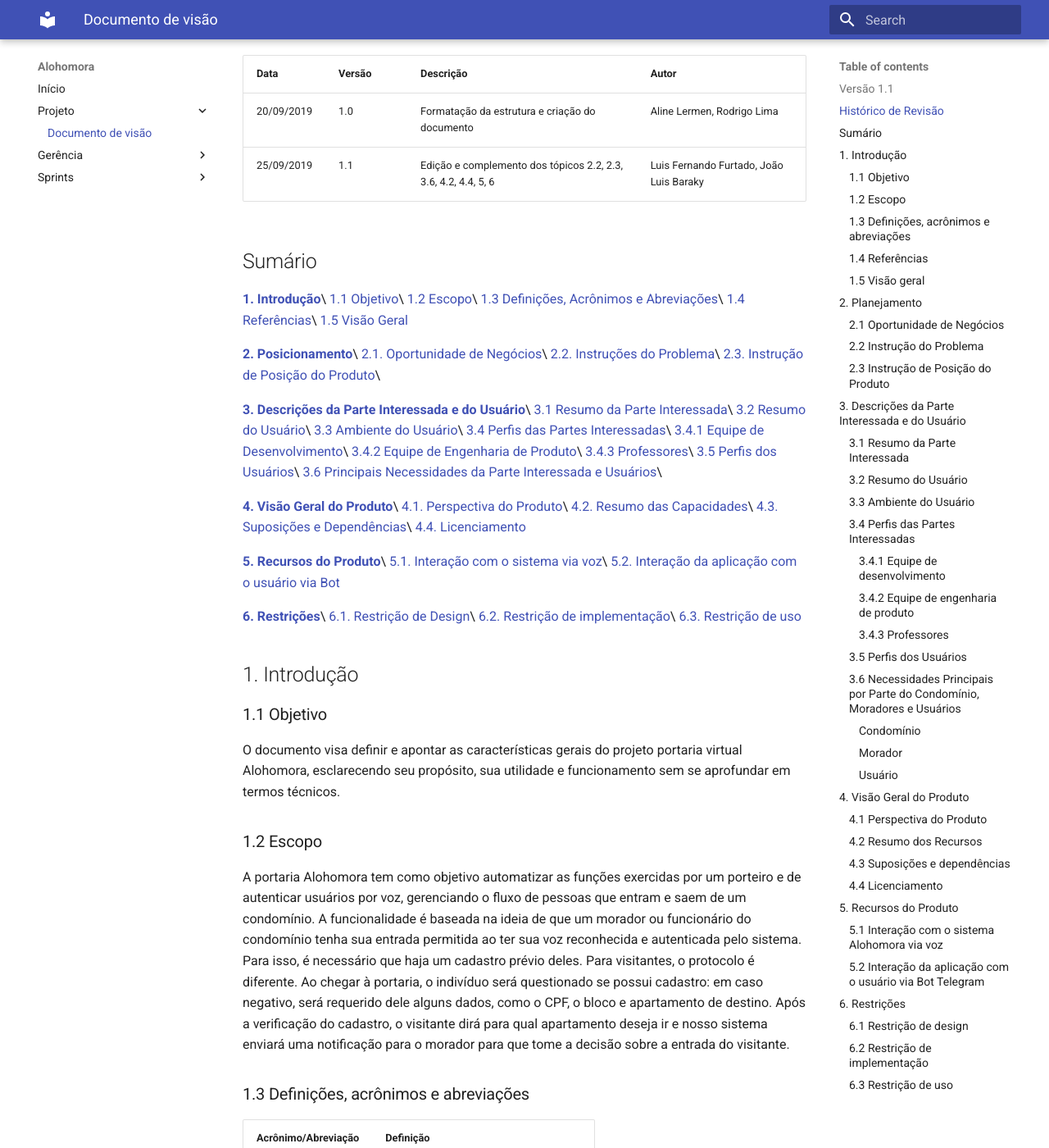
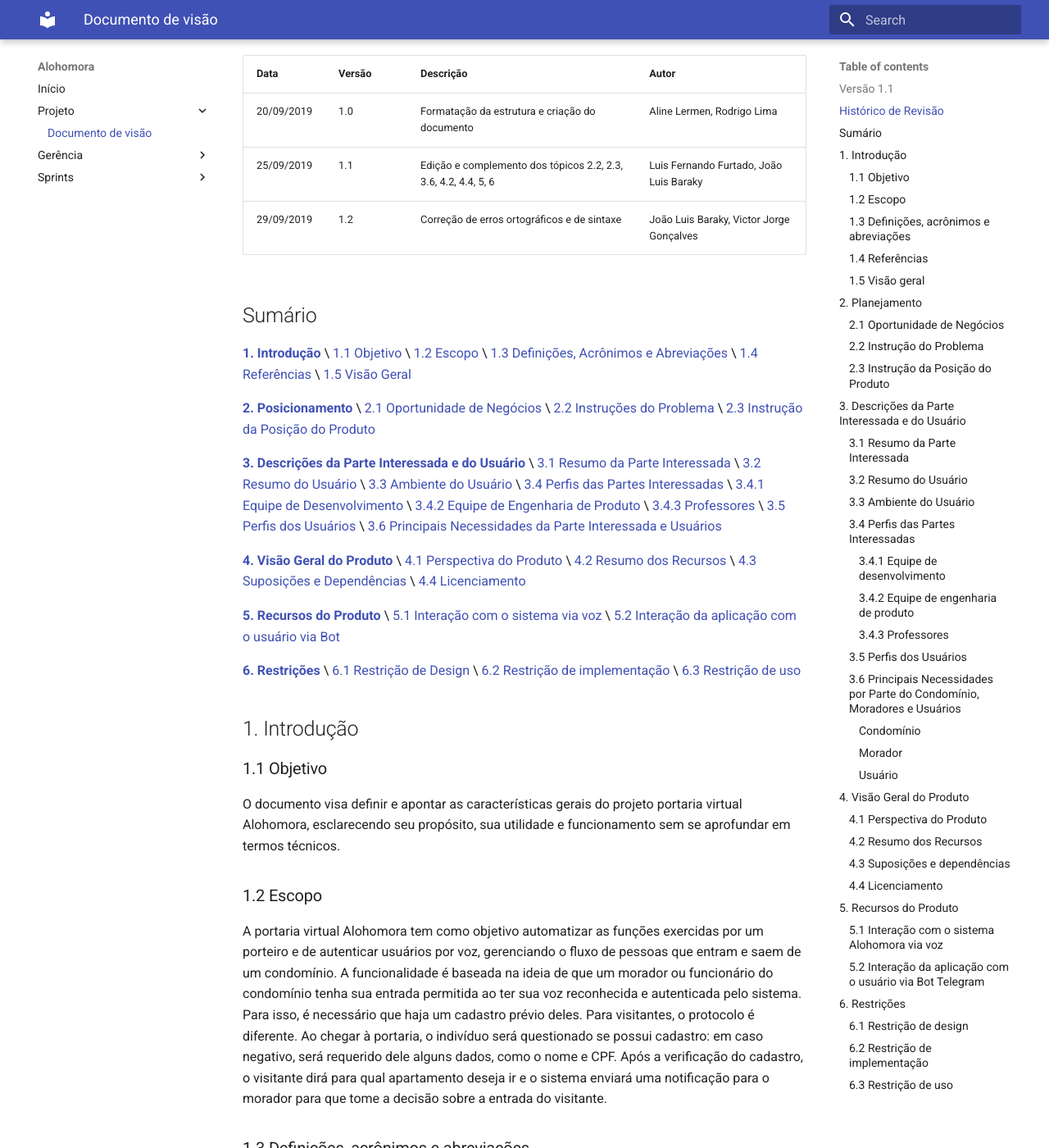
Before and after one commit to Alohomora-team/AlohomoraAPI, an MkDocs documentation site: the page built from docs/docs/projeto/doc_visao.md, in a window 1280 px wide and 1400 px high, scrolled down 229 px. Shown: the whole window at 82% size. Built offline with MkDocs 1.6.1 and Material for MkDocs 9.7.7, drawn with Linux system fonts in a browser that asks for light colours; some of the changed text lies outside the part shown.

Commit message:
Corrige erros ortográficos e de sintaxe nas páginas de documentação.
Co-authored-by: Victor Jorge <victor.eng.unb@gmail.com>

```diff
--- a/docs/docs/projeto/doc_visao.md
+++ b/docs/docs/projeto/doc_visao.md
@@ -7,47 +7,48 @@
 | ---- | ------ | --------- | ----- |
 | 20/09/2019 | 1.0 | Formatação da estrutura e criação do documento | Aline Lermen, Rodrigo Lima
 | 25/09/2019 | 1.1 | Edição e complemento dos tópicos 2.2, 2.3, 3.6, 4.2, 4.4, 5, 6 | Luis Fernando Furtado, João Luis Baraky
+| 29/09/2019 | 1.2 | Correção de erros ortográficos e de sintaxe| João Luis Baraky, Victor Jorge Gonçalves
 
 
 ## Sumário
-__[1. Introdução](#_1-introdução)__\
-[1.1 Objetivo](#_11-objetivo)\
-[1.2 Escopo](#_12-escopo)\
-[1.3 Definições, Acrônimos e Abreviações](#_13-definições-acrônimos-e-abreviações)\
-[1.4 Referências](#_14-referências)\
-[1.5 Visão Geral](#_15-visão-geral)
+__[1. Introdução ](#1-introdução)__\
+[1.1 Objetivo ](#11-objetivo)\
+[1.2 Escopo ](#12-escopo)\
+[1.3 Definições, Acrônimos e Abreviações ](#13-definicoes-acronimos-e-abreviacoes)\
+[1.4 Referências ](#14-referencias)\
+[1.5 Visão Geral ](#15-visao-geral)
 
-__[2. Posicionamento](#_2-posicionamento)__\
-[2.1. Oportunidade de Negócios](#_21-oportunidade-de-negócios)\
-[2.2. Instruções do Problema](#_22-instruções-do-problema)\
-[2.3. Instrução de Posição do Produto](#_23-declaração-da-posição-do-produto)\
+__[2. Posicionamento ](#2-posicionamento)__\
+[2.1 Oportunidade de Negócios ](#21-oportunidade-de-negocios)\
+[2.2 Instruções do Problema ](#22-instrucao-do-problema)\
+[2.3 Instrução da Posição do Produto ](#23-instrucao-da-posicao-do-produto)
 
 
-__[3. Descrições da Parte Interessada e do Usuário](#_3-descrições-da-parte-interessada-e-do-usuário)__\
-[3.1 Resumo da Parte Interessada](#_31-resumo-da-parte-interessada)\
-[3.2 Resumo do Usuário](#_32-resumo-do-usuário)\
-[3.3 Ambiente do Usuário](#_33-ambiente-do-usuário)\
-[3.4 Perfis das Partes Interessadas](#_34-perfis-das-partes-interessadas)\
-[3.4.1 Equipe de Desenvolvimento](#_341-equipe-de-desenvolvimento)\
-[3.4.2 Equipe de Engenharia de Produto](#_342-equipe-de-engenharia-de-produto)\
-[3.4.3 Professores](#_343-professores)\
-[3.5 Perfis dos Usuários](#_35-perfis-de-usuário)\
-[3.6 Principais Necessidades da Parte Interessada e Usuários](#_36-principais-necessidades-da-parte-interessada-e-usuários)\
+__[3. Descrições da Parte Interessada e do Usuário ](#3-descrições-da-parte-interessada-e-do-usuário)__\
+[3.1 Resumo da Parte Interessada ](#31-resumo-da-parte-interessada)\
+[3.2 Resumo do Usuário ](#32-resumo-do-usuario)\
+[3.3 Ambiente do Usuário ](#33-ambiente-do-usuario)\
+[3.4 Perfis das Partes Interessadas ](#34-perfis-das-partes-interessadas)\
+[3.4.1 Equipe de Desenvolvimento ](#341-equipe-de-desenvolvimento)\
+[3.4.2 Equipe de Engenharia de Produto ](#342-equipe-de-engenharia-de-produto)\
+[3.4.3 Professores ](#343-professores)\
+[3.5 Perfis dos Usuários ](#35-perfis-dos-usuarios)\
+[3.6 Principais Necessidades da Parte Interessada e Usuários ](#36-principais-necessidades-por-parte-do-condominio-moradores-e-usuarios)
 
-__[4. Visão Geral do Produto](#_4-visão-geral-do-produto)__\
-[4.1. Perspectiva do Produto](#_41-perspectiva-do-produto)\
-[4.2. Resumo das Capacidades](#_42-resumo-das-capacidades)\
-[4.3. Suposições e Dependências](#_43-suposições-e-dependências)\
-[4.4. Licenciamento](#_44-licenciamento)
+__[4. Visão Geral do Produto ](#4-visão-geral-do-produto)__\
+[4.1 Perspectiva do Produto ](#41-perspectiva-do-produto)\
+[4.2 Resumo dos Recursos ](#42-resumo-dos-recursos)\
+[4.3 Suposições e Dependências ](#43-suposicoes-e-dependencias)\
+[4.4 Licenciamento ](#44-licenciamento)
 
-__[5. Recursos do Produto](#_5-recursos-do-produto)__\
-[5.1. Interação com o sistema via voz](#_51-interação-com-o-sistema-alohomora-via-voz)\
-[5.2. Interação da aplicação com o usuário via Bot](#_52-interação-da-aplicação-com-o-usuário-via-bot-telegram)
+__[5. Recursos do Produto ](#5-recursos-do-produto)__\
+[5.1 Interação com o sistema via voz ](#51-interacao-com-o-sistema-alohomora-via-voz)\
+[5.2 Interação da aplicação com o usuário via Bot ](#52-interacao-da-aplicacao-com-o-usuario-via-bot-telegram)
 
-__[6. Restrições](#_6-restrições)__\
-[6.1. Restrição de Design](#_61-restrição-de-design)\
-[6.2. Restrição de implementação](#_62-restrição-de-implementação)\
-[6.3. Restrição de uso](#_63-restrição-de-uso)
+__[6. Restrições ](#6-restrições)__\
+[6.1 Restrição de Design ](#61-restricao-de-design)\
+[6.2 Restrição de implementação ](#62-restricao-de-implementacao)\
+[6.3 Restrição de uso ](#63-restricao-de-uso)
 
 
 
@@ -56,8 +57,8 @@ __[6. Restrições](#_6-restrições)__\
 O documento visa definir e apontar as características gerais do projeto portaria virtual Alohomora, esclarecendo seu propósito, sua utilidade e funcionamento sem se aprofundar em termos técnicos.
 
 ### 1.2 Escopo
-A portaria Alohomora tem como objetivo automatizar as funções exercidas por um porteiro e de autenticar usuários por voz, gerenciando o fluxo de pessoas que entram e saem de um condomínio. A funcionalidade é baseada na ideia de que um morador ou funcionário do condomínio tenha sua entrada permitida ao ter sua voz reconhecida e autenticada pelo sistema. Para isso, é necessário que haja um cadastro prévio deles.
-Para visitantes, o protocolo é diferente. Ao chegar à portaria, o indivíduo será questionado se possui cadastro: em caso negativo, será requerido dele alguns dados, como o CPF, o bloco e apartamento de destino. Após a verificação do cadastro, o visitante dirá para qual apartamento deseja ir e nosso sistema enviará uma notificação para o morador para que tome a decisão sobre a entrada do visitante.
+A portaria virtual Alohomora tem como objetivo automatizar as funções exercidas por um porteiro e de autenticar usuários por voz, gerenciando o fluxo de pessoas que entram e saem de um condomínio. A funcionalidade é baseada na ideia de que um morador ou funcionário do condomínio tenha sua entrada permitida ao ter sua voz reconhecida e autenticada pelo sistema. Para isso, é necessário que haja um cadastro prévio deles.
+Para visitantes, o protocolo é diferente. Ao chegar à portaria, o indivíduo será questionado se possui cadastro: em caso negativo, será requerido dele alguns dados, como o nome e CPF. Após a verificação do cadastro, o visitante dirá para qual apartamento deseja ir e o sistema enviará uma notificação para o morador para que tome a decisão sobre a entrada do visitante.
 
 ### 1.3 Definições, acrônimos e abreviações
 | Acrônimo/Abreviação | Definição |
@@ -85,12 +86,12 @@ Baseando-se nisso e dispondo de um sistema de biometria por voz, Alohomora procu
 ### 2.2 Instrução do Problema
 | O problema de | afeta | O impacto do problema é | Uma solução bem sucedida incluiria |
 | :-----------: | :---: | :---------------------: | :--------------------------------------: |
-| Segurança em condomínio | moradores de condomínios | Alto gasto com segurança no condomínio | a automação do processo de autorização de entrada no condomínio e redução de gastos |
+| segurança em condomínio | moradores de condomínios | alto gasto com segurança no condomínio | a automação do processo de autorização de entrada no condomínio e redução de gastos |
 
-### 2.3 Instrução de Posição do Produto
+### 2.3 Instrução da Posição do Produto
 | Para | que | Alohomora | que | Diferente de | nosso produto |
 | ---- | --- | --------- | --- | ------------ | ------------- |
-| moradores de condomínios | precisam ter sua identidade verificada para serem autorizados a entrar e precisam ir até o interfone responder uma solicitação do porteiro | é um sistema de portaria virtual com a autenticação via biometria vocal | automatiza as funções de portaria de um condomínio | sistema de portaria convencional | fornece uma forma mais comoda de o proprietário se autenticar na entrada e permitir a entrada de visitantes. |
+| moradores de condomínios | precisam ter sua identidade verificada para serem autorizados a entrar e precisam ir até o interfone responder uma solicitação do porteiro | é um sistema de portaria virtual com a autenticação via biometria vocal | automatiza as funções de portaria de um condomínio | sistema de portaria convencional | fornece uma forma mais cômoda de o proprietário se autenticar na entrada e permitir a entrada de visitantes. |
 | visitantes de condomínios | precisam ter sua identidade verificada e notificada ao morador cujo apartamento desejam visitar | possui um chatbot integrado | notifica o morador sobre a chegada do visitante e aguarda instrução | sistema de portaria convencional | executa a função de portaria de forma totalmente automatizada evitando falhas |
 
 
@@ -128,7 +129,7 @@ Dois ambientes principais são preparados para uso.
 #### 3.4.3 Professores
 | Representantes | Tipo | Responsabilidade | Critério de sucesso | Envolvimento |
 | -------------- | ---- | ---------------- | ----------------------- | ------------ |
-| Carla Rocha, Joenio Marques | Professores das disciplinas de EPS e MDS pela UnB-Gama | Orientar os estudantes e avaliar o produto | Avaliar o os diferentes aspectos do produto| Médio |
+| Carla Rocha, Joenio Marques | Professores das disciplinas de EPS e MDS pela UnB-Gama | Orientar os estudantes e avaliar o produto | Avaliar os diferentes aspectos do produto| Médio |
 
 ### 3.5 Perfis dos Usuários
 | Representantes | Tipo | Responsabilidade | Critério de sucesso | Envolvimento |
@@ -136,7 +137,7 @@ Dois ambientes principais são preparados para uso.
 | Moradores de condomínios | Usuário frequente | | ter sua entrada verificada com segurança e praticidade; ser notificado sobre a chegada de visitantes | Alto |
 | Visitantes | Usuário | | ter sua entrada autorizada (ou não) pelo morador, através de interação com o chatbot | Médio |
 
-### 3.6 Necessidades Principais por Parte do Condomínio, Moradores e Usuários
+### 3.6 Principais Necessidades por Parte do Condomínio, Moradores e Usuários
 
 #### Condomínio
 | Necessidade | Prioridade | Solução Atual | Solução Proposta | Interesse |
@@ -163,11 +164,11 @@ O projeto Alohomora busca atuar como uma portaria virtual, a qual intenciona a a
 
 | Benefício para o condomínio | Recursos |
 | ------------------------ | ------------------- |
-| Redução de custos com segurança e padronização do serviço | Presença de um sistema de autenticação por voz para substituir o sistema de portaria convencional |
+| Redução de custos com segurança e padronização do serviço | Presença de um sistema de autenticação por voz para substituir a portaria convencional |
 
 | Benefício para o morador | Recursos |
 | ------------------------ | ------------------- |
-| Segurança nas permissões de acesso (de moradores e visitantes) ao condomínio, gerenciamento para a solicitação de entrada de visitante mais cômoda | Presença de um sistema de autenticação por voz, para garantir a veracidade na identificação do morador |
+| Segurança nas permissões de acesso (de moradores e visitantes) ao condomínio, comodidade no gerenciamento de entrada de visitantes | Presença de um sistema de autenticação por voz, para garantir a veracidade na identificação do morador |
 
 | Benefício para o visitante | Recursos |
 | ------------------------ | ------------------- |
```
Also changed, not shown: CODE_OF_CONDUCT.md (+4 -5 lines), CONTRIBUTING.md (+4 -4 lines), docs/docs/gerencia/TAP.md (+2 -2 lines), README.md.
